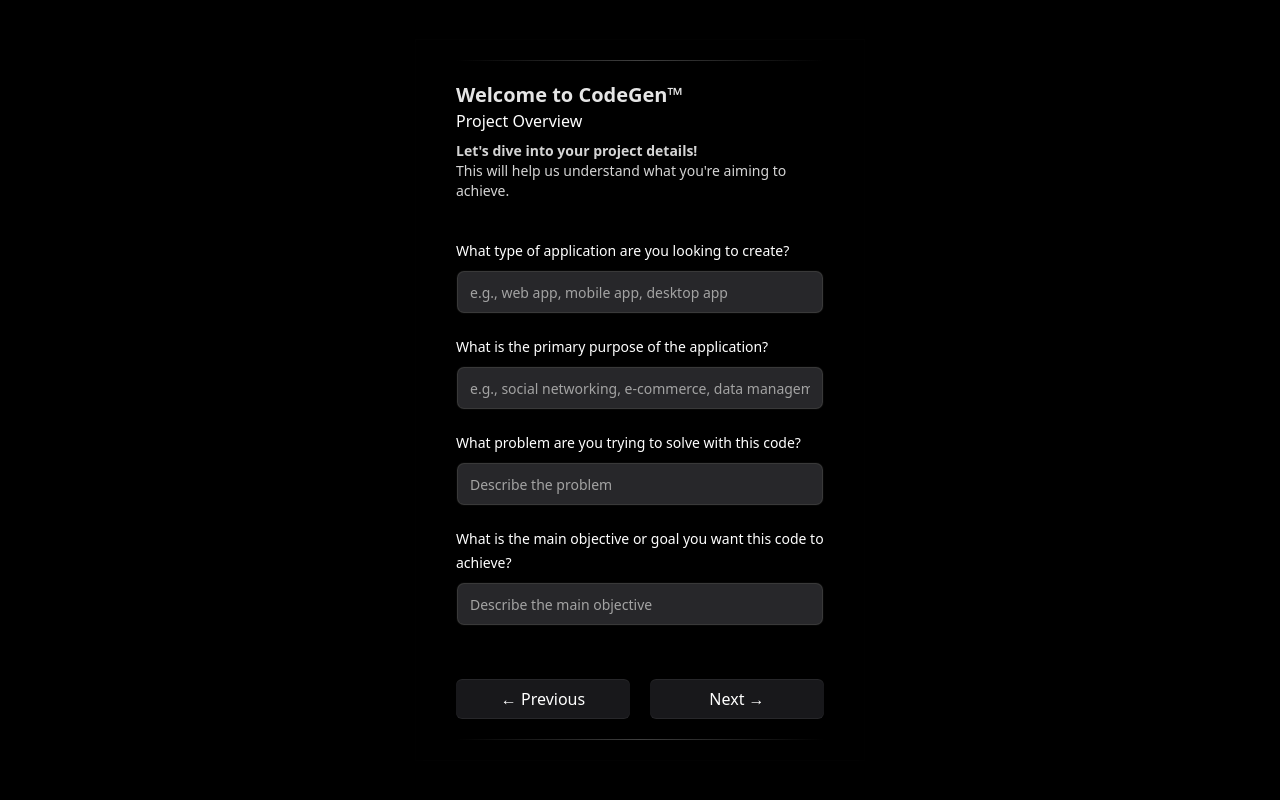
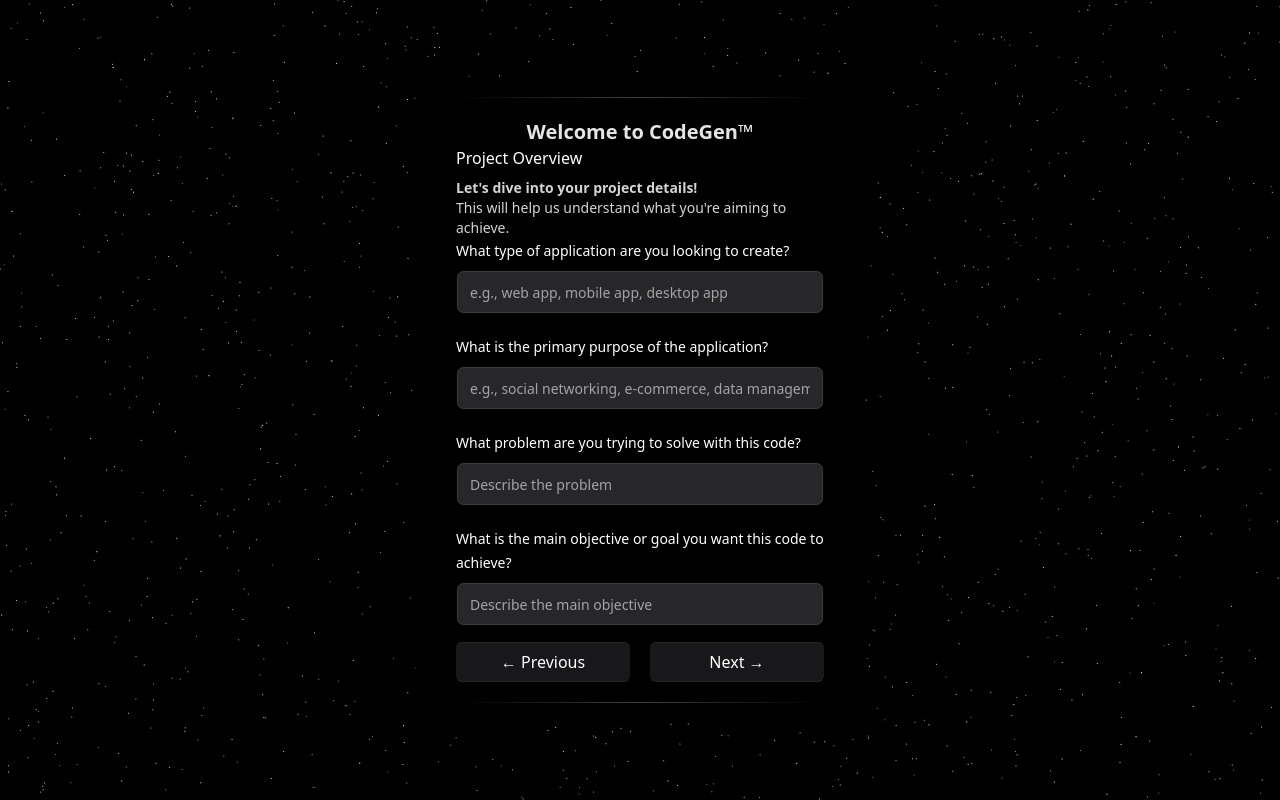
Before and after one commit to eAzizUrRehman/next.codegen, a Next.js app: page / in a window 1280 px wide. Built offline with nearby package versions, Linux system fonts and the light colour scheme.

Commit message:
Add shooting stars in bg

```diff
--- a/src/app/layout.tsx
+++ b/src/app/layout.tsx
@@ -1,6 +1,8 @@
 import type { Metadata } from 'next';
 import localFont from 'next/font/local';
 import './globals.css';
+import { ShootingStars } from '@/components/ui/shooting-stars.aceternity';
+import { StarsBackground } from '@/components/ui/stars-background.aceternity';
 
 const geistSans = localFont({
   src: './fonts/GeistVF.woff',
@@ -26,9 +28,11 @@
   return (
     <html lang="en" className="dark">
       <body
-        className={`${geistSans.variable} ${geistMono.variable} no-scrollbar antialiased`}
+        className={`${geistSans.variable} ${geistMono.variable} no-scrollbar flex min-h-dvh w-screen items-center justify-center bg-black antialiased`}
       >
         {children}
+        <ShootingStars />
+        <StarsBackground />
       </body>
     </html>
   );
--- a/src/app/page.tsx
+++ b/src/app/page.tsx
@@ -24,8 +24,7 @@
     console.log('Form submitted');
   };
   return (
-    <div className="no-scrollbar flex min-h-dvh w-screen flex-col items-center justify-center dark:bg-black dark:text-white">
-      <div className="my-10 flex h-full w-full max-w-md grow flex-col px-10 shadow-input">
+    <div className="no-scrollbar mx-auto flex h-full w-fit max-w-md grow flex-col items-center justify-center rounded-2xl px-10 shadow-input dark:bg-black dark:text-white">
       <GradientDivider />
       <h2 className="text-xl font-bold text-neutral-800 dark:text-neutral-200">
         Welcome to CodeGen™
@@ -35,7 +34,6 @@
         <Questionnaire />
         <GradientDivider />
       </form>
-      </div>
     </div>
   );
 };
--- a/src/components/ui/form.tsx
+++ b/src/components/ui/form.shadcn.tsx
@@ -13,7 +13,7 @@
 } from 'react-hook-form';
 
 import { cn } from '@/lib/utils';
-import { Label } from '@/components/ui/label';
+import { Label } from '@/components/ui/label.shadcn';
 
 const Form = FormProvider;
 
--- /dev/null
+++ b/src/components/ui/shooting-stars.aceternity.tsx
@@ -0,0 +1,146 @@
+'use client';
+import { cn } from '@/lib/utils';
+import React, { useEffect, useState, useRef } from 'react';
+
+interface ShootingStar {
+  id: number;
+  x: number;
+  y: number;
+  angle: number;
+  scale: number;
+  speed: number;
+  distance: number;
+}
+
+interface ShootingStarsProps {
+  minSpeed?: number;
+  maxSpeed?: number;
+  minDelay?: number;
+  maxDelay?: number;
+  starColor?: string;
+  trailColor?: string;
+  starWidth?: number;
+  starHeight?: number;
+  className?: string;
+}
+
+const getRandomStartPoint = () => {
+  const side = Math.floor(Math.random() * 4);
+  const offset = Math.random() * window.innerWidth;
+
+  switch (side) {
+    case 0:
+      return { x: offset, y: 0, angle: 45 };
+    case 1:
+      return { x: window.innerWidth, y: offset, angle: 135 };
+    case 2:
+      return { x: offset, y: window.innerHeight, angle: 225 };
+    case 3:
+      return { x: 0, y: offset, angle: 315 };
+    default:
+      return { x: 0, y: 0, angle: 45 };
+  }
+};
+export const ShootingStars: React.FC<ShootingStarsProps> = ({
+  minSpeed = 10,
+  maxSpeed = 30,
+  minDelay = 1200,
+  maxDelay = 4200,
+  starColor = '#9E00FF',
+  trailColor = '#2EB9DF',
+  starWidth = 10,
+  starHeight = 1,
+  className,
+}) => {
+  const [star, setStar] = useState<ShootingStar | null>(null);
+  const svgRef = useRef<SVGSVGElement>(null);
+
+  useEffect(() => {
+    const createStar = () => {
+      const { x, y, angle } = getRandomStartPoint();
+      const newStar: ShootingStar = {
+        id: Date.now(),
+        x,
+        y,
+        angle,
+        scale: 1,
+        speed: Math.random() * (maxSpeed - minSpeed) + minSpeed,
+        distance: 0,
+      };
+      setStar(newStar);
+
+      const randomDelay = Math.random() * (maxDelay - minDelay) + minDelay;
+      setTimeout(createStar, randomDelay);
+    };
+
+    createStar();
+
+    return () => {};
+  }, [minSpeed, maxSpeed, minDelay, maxDelay]);
+
+  useEffect(() => {
+    const moveStar = () => {
+      if (star) {
+        setStar((prevStar) => {
+          if (!prevStar) return null;
+          const newX =
+            prevStar.x +
+            prevStar.speed * Math.cos((prevStar.angle * Math.PI) / 180);
+          const newY =
+            prevStar.y +
+            prevStar.speed * Math.sin((prevStar.angle * Math.PI) / 180);
+          const newDistance = prevStar.distance + prevStar.speed;
+          const newScale = 1 + newDistance / 100;
+          if (
+            newX < -20 ||
+            newX > window.innerWidth + 20 ||
+            newY < -20 ||
+            newY > window.innerHeight + 20
+          ) {
+            return null;
+          }
+          return {
+            ...prevStar,
+            x: newX,
+            y: newY,
+            distance: newDistance,
+            scale: newScale,
+          };
+        });
+      }
+    };
+
+    const animationFrame = requestAnimationFrame(moveStar);
+    return () => cancelAnimationFrame(animationFrame);
+  }, [star]);
+
+  return (
+    <svg
+      ref={svgRef}
+      className={cn('absolute inset-0 -z-10 h-full w-full', className)}
+    >
+      {star && (
+        <rect
+          key={star.id}
+          x={star.x}
+          y={star.y}
+          width={starWidth * star.scale}
+          height={starHeight}
+          fill="url(#gradient)"
+          transform={`rotate(${star.angle}, ${
+            star.x + (starWidth * star.scale) / 2
+          }, ${star.y + starHeight / 2})`}
+        />
+      )}
+      <defs>
+        <linearGradient id="gradient" x1="0%" y1="0%" x2="100%" y2="100%">
+          <stop offset="0%" style={{ stopColor: trailColor, stopOpacity: 0 }} />
+          <stop
+            offset="100%"
+            style={{ stopColor: starColor, stopOpacity: 1 }}
+          />
+        </linearGradient>
+      </defs>
+    </svg>
+  );
+};
--- /dev/null
+++ b/src/components/ui/stars-background.aceternity.tsx
@@ -0,0 +1,143 @@
+'use client';
+import { cn } from '@/lib/utils';
+import React, {
+  useState,
+  useEffect,
+  useRef,
+  RefObject,
+  useCallback,
+} from 'react';
+
+interface StarProps {
+  x: number;
+  y: number;
+  radius: number;
+  opacity: number;
+  twinkleSpeed: number | null;
+}
+
+interface StarBackgroundProps {
+  starDensity?: number;
+  allStarsTwinkle?: boolean;
+  twinkleProbability?: number;
+  minTwinkleSpeed?: number;
+  maxTwinkleSpeed?: number;
+  className?: string;
+}
+
+export const StarsBackground: React.FC<StarBackgroundProps> = ({
+  starDensity = 0.0015,
+  allStarsTwinkle = true,
+  twinkleProbability = 0.7,
+  minTwinkleSpeed = 0.5,
+  maxTwinkleSpeed = 1,
+  className,
+}) => {
+  const [stars, setStars] = useState<StarProps[]>([]);
+  const canvasRef: RefObject<HTMLCanvasElement> =
+    useRef<HTMLCanvasElement>(null);
+
+  const generateStars = useCallback(
+    (width: number, height: number): StarProps[] => {
+      const area = width * height;
+      const numStars = Math.floor(area * starDensity);
+      return Array.from({ length: numStars }, () => {
+        const shouldTwinkle =
+          allStarsTwinkle || Math.random() < twinkleProbability;
+        return {
+          x: Math.random() * width,
+          y: Math.random() * height,
+          radius: Math.random() * 0.05 + 0.5,
+          opacity: Math.random() * 0.5 + 0.5,
+          twinkleSpeed: shouldTwinkle
+            ? minTwinkleSpeed +
+              Math.random() * (maxTwinkleSpeed - minTwinkleSpeed)
+            : null,
+        };
+      });
+    },
+    [
+      starDensity,
+      allStarsTwinkle,
+      twinkleProbability,
+      minTwinkleSpeed,
+      maxTwinkleSpeed,
+    ]
+  );
+
+  useEffect(() => {
+    const updateStars = () => {
+      if (canvasRef.current) {
+        const canvas = canvasRef.current;
+        const ctx = canvas.getContext('2d');
+        if (!ctx) return;
+
+        const { width, height } = canvas.getBoundingClientRect();
+        canvas.width = width;
+        canvas.height = height;
+        setStars(generateStars(width, height));
+      }
+    };
+
+    updateStars();
+
+    const resizeObserver = new ResizeObserver(updateStars);
+    if (canvasRef.current) {
+      resizeObserver.observe(canvasRef.current);
+    }
+
+    return () => {
+      if (canvasRef.current) {
+        resizeObserver.unobserve(canvasRef.current);
+      }
+    };
+  }, [
+    starDensity,
+    allStarsTwinkle,
+    twinkleProbability,
+    minTwinkleSpeed,
+    maxTwinkleSpeed,
+    generateStars,
+  ]);
+
+  useEffect(() => {
+    const canvas = canvasRef.current;
+    if (!canvas) return;
+
+    const ctx = canvas.getContext('2d');
+    if (!ctx) return;
+
+    let animationFrameId: number;
+
+    const render = () => {
+      ctx.clearRect(0, 0, canvas.width, canvas.height);
+      stars.forEach((star) => {
+        ctx.beginPath();
+        ctx.arc(star.x, star.y, star.radius, 0, Math.PI * 2);
+        ctx.fillStyle = `rgba(255, 255, 255, ${star.opacity})`;
+        ctx.fill();
+
+        if (star.twinkleSpeed !== null) {
+          star.opacity =
+            0.5 +
+            Math.abs(Math.sin((Date.now() * 0.001) / star.twinkleSpeed) * 0.5);
+        }
+      });
+
+      animationFrameId = requestAnimationFrame(render);
+    };
+
+    render();
+
+    return () => {
+      cancelAnimationFrame(animationFrameId);
+    };
+  }, [stars]);
+
+  return (
+    <canvas
+      ref={canvasRef}
+      className={cn('absolute inset-0 -z-10 h-full w-full', className)}
+    />
+  );
+};
```
Also changed, not shown: src/components/ui/button.shadcn.tsx (renamed from src/components/ui/button.tsx), src/components/ui/label.shadcn.tsx (renamed from src/components/ui/label.tsx). Lines whose indentation alone changed are shown as unchanged.
